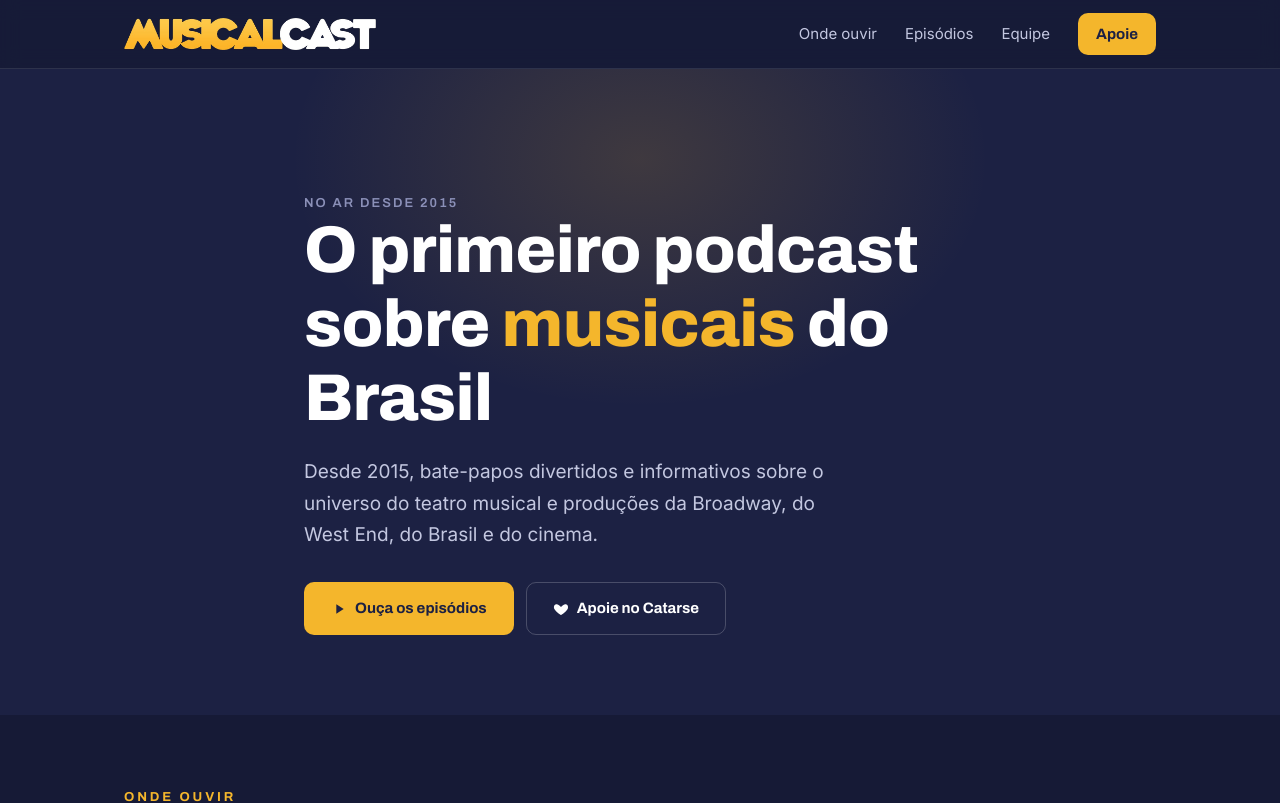
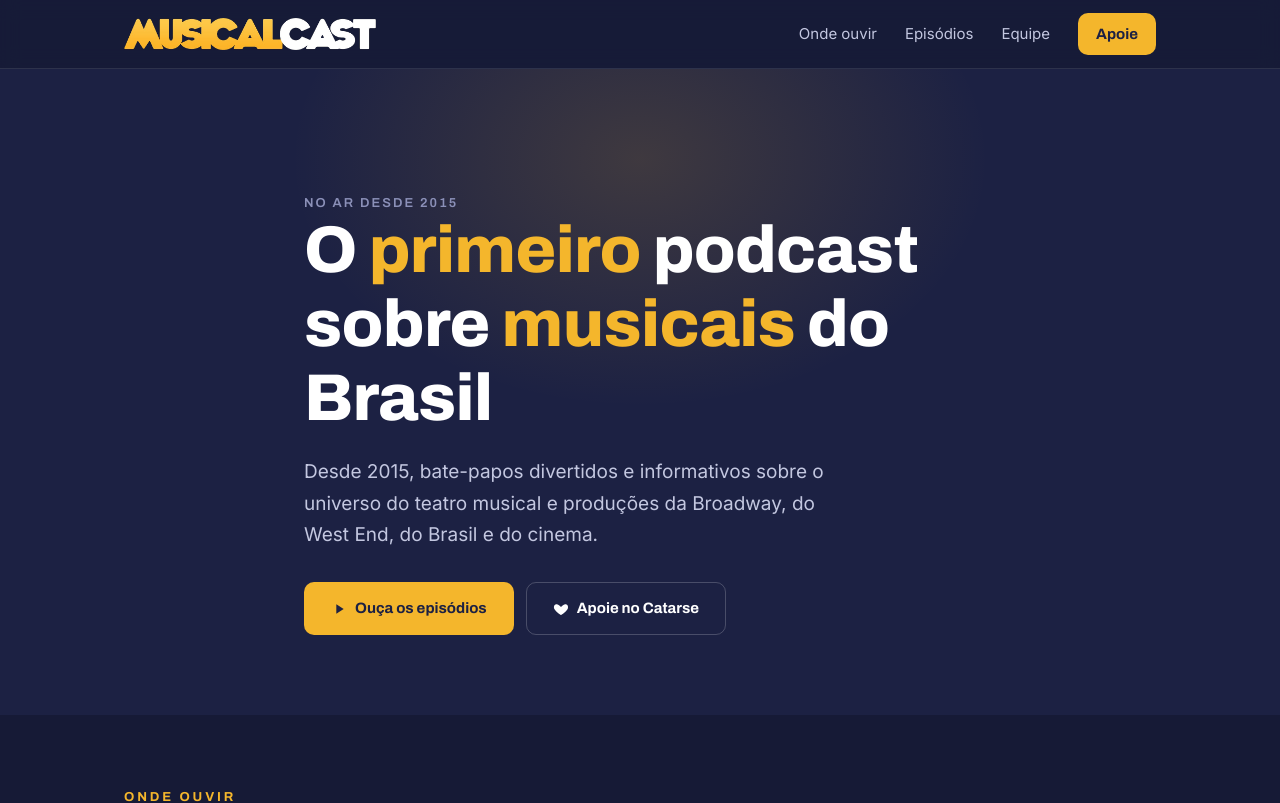
Before and after one commit to teacherafael/musicalcast, a Next.js app: page / in a window 1280 px wide. Shown: the top 803 px of the page. Built offline with nearby package versions, Linux system fonts and the light colour scheme; no server answers.

Commit message:
Destaca 'primeiro' em amarelo no título

```diff
--- a/app/page.tsx
+++ b/app/page.tsx
@@ -15,7 +15,7 @@ export default async function Home() {
       <section className="hero">
         <div className="container hero-inner">
           <div className="hero-since">No ar desde 2015</div>
-          <h1>O primeiro podcast sobre <span className="c">musicais</span> do Brasil</h1>
+          <h1>O <span className="c">primeiro</span> podcast sobre <span className="c">musicais</span> do Brasil</h1>
           <p className="hero-sub">{SITE.description}</p>
           <div className="hero-actions">
             <Link href="/episodios" className="btn btn-primary">
```
